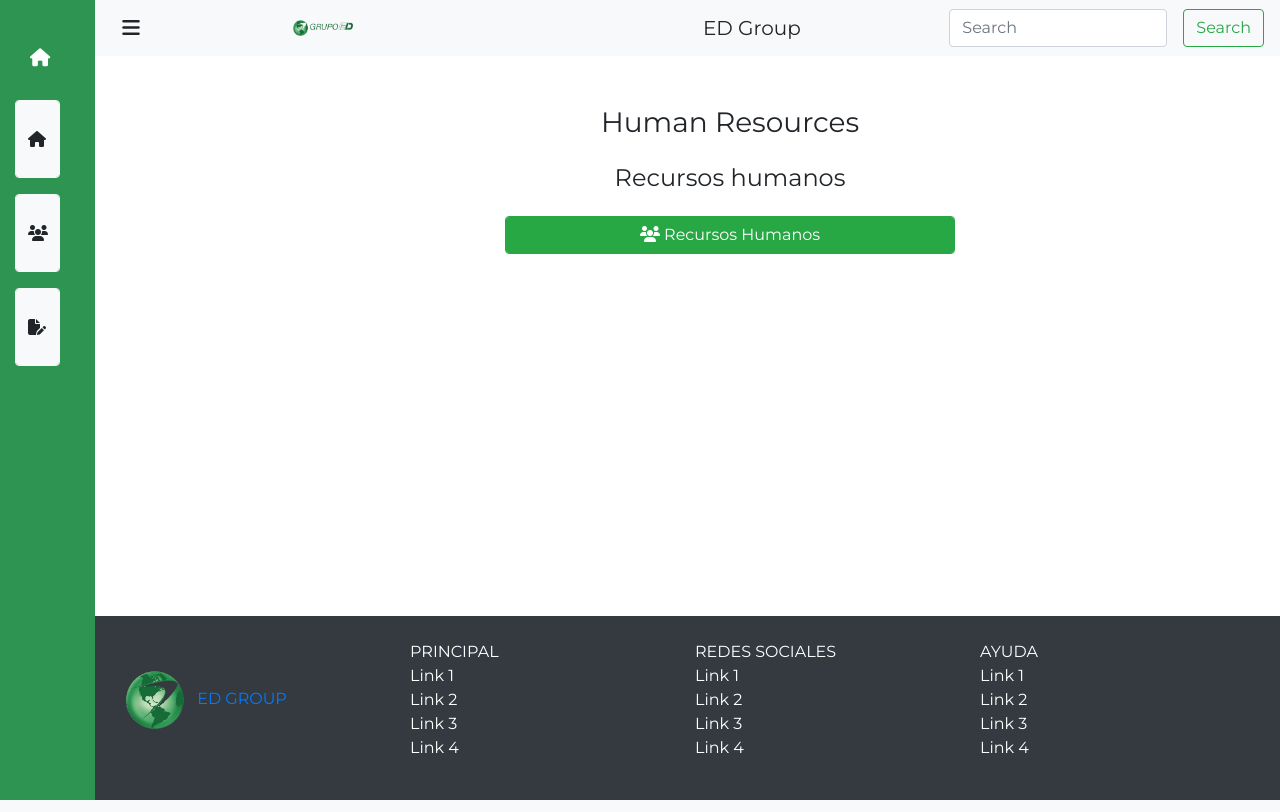
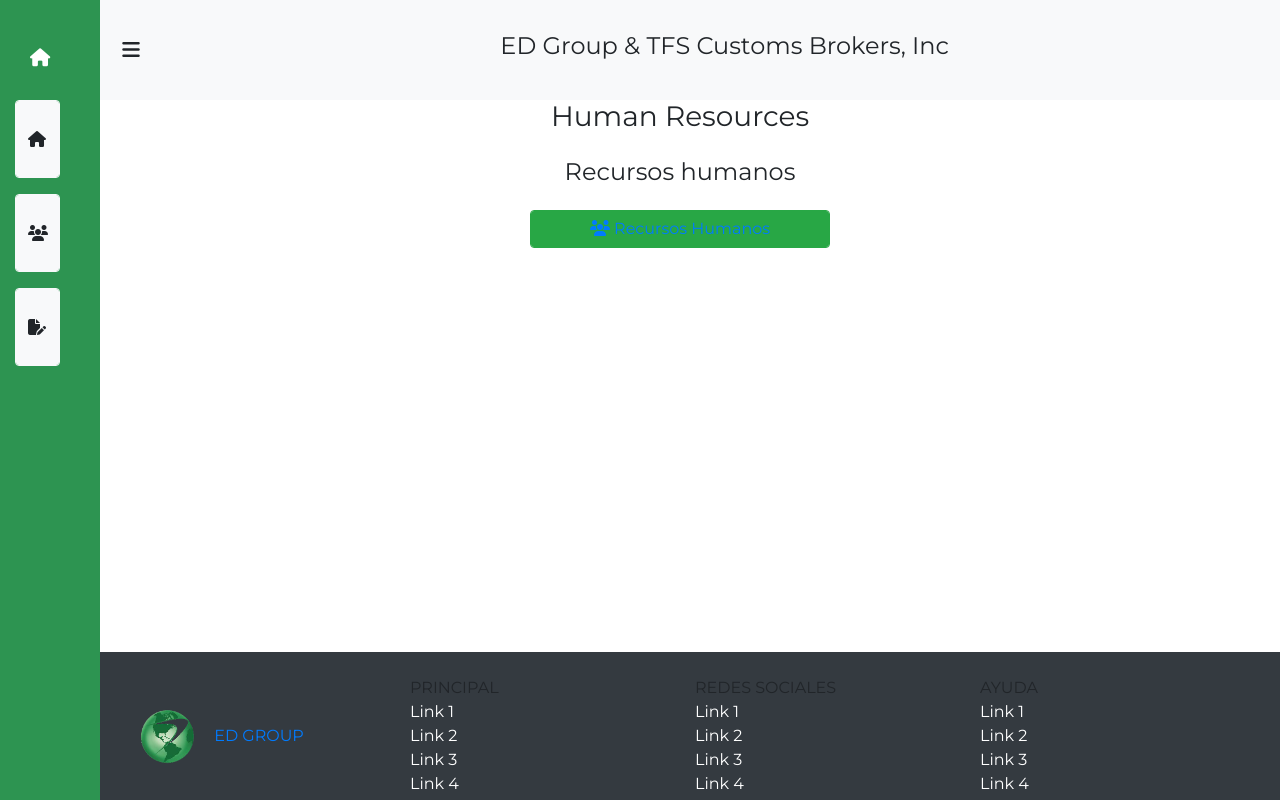
Before and after one commit to AngelSalazarRochaEDG/EvaluacionDeEmpleados, a PHP site: page /recursos_humanos in a window 1280 px wide. Run offline with PHP 8.4, Linux system fonts and the light colour scheme; some libraries are stand-ins or nearby versions.

Commit message:
Adaptando para integracion a edgroup

```diff
--- a/Vistas/home_view.php
+++ b/Vistas/home_view.php
@@ -17,36 +17,7 @@
 <body>
     <div class="container contenedor">
 
-        <div class="form-group row justify-content-center">
-            <h3>Human Resources</h3>
-        </div>
-        <div class="form-group row justify-content-center">
-            <h4>Recursos humanos</h3>
-        </div>
 
-        <div class="options__home">
-            <div class="form-group row justify-content-md-center">
-                <button type="button" class="btn btn-success form-control col-sm-5">
-                    <a class="" href="recursos_humanos/evaluar">
-                        <div class="option">
-                            <i class="fa-solid fa-users" title="Evaluacion de empleados" ></i>
-                            Recursos Humanos
-                        </div>
-                    </a>
-                </button>
-            </div>
-
-            <!-- <div class="form-group row justify-content-md-center">
-                <button type="button" class="btn btn-success form-control col-sm-5">
-                    <a class="" href="recursos_humanos/supervision">
-                        <div class="option">
-                            <i class="fa-solid fa-file-pen" title="Evaluacion de empleados"></i>
-                            Supervision
-                        </div>
-                    </a>
-                </button>
-            </div> -->
-        </div>
 
     </div>
 </body>
--- a/Vistas/home_title.php
+++ b/Vistas/home_view1.php
@@ -5,39 +5,33 @@
     <meta charset="UTF-8">
     <meta http-equiv="X-UA-Compatible" content="IE=edge">
     <meta name="viewport" content="width=device-width, initial-scale=1.0">
-
     <title>Evaluación de empleados</title>
 
     <link rel="stylesheet" href="https://maxcdn.bootstrapcdn.com/bootstrap/4.0.0/css/bootstrap.min.css" integrity="sha384-Gn5384xqQ1aoWXA+058RXPxPg6fy4IWvTNh0E263XmFcJlSAwiGgFAW/dAiS6JXm" crossorigin="anonymous">
-
-    <link rel="stylesheet" href="./css/home_stiles.css?14">
+    <link rel="stylesheet" href="./css/home_stiles.css?15">
 
     <script src="http://ajax.googleapis.com/ajax/libs/jquery/1/jquery.min.js"></script>
-
-    <script tipe="text/javascript" src="./Controladores/title_controller.js?14022023"></script>
-
+    <!-- <script tipe="text/javascript" src="./Controladores/title_controller.js?14022023"></script> -->
     <script src="https://kit.fontawesome.com/41bcea2ae3.js"></script>
 </head>
-<body id="body">
+<body id="body" onload="currentDay()">
 
     <!-- titulo y menu -->
     <div id="main-app" class="main-wrapper">
         <nav class="navbar navbar-light bg-light">
 
-            <header>
+                <header class="col-md-2 col-4 row">
                     <div class="icon__menu">
                         <i class="fas fa-bars" id="btn_open"></i>
                     </div>
                 </header>
 
-            <a href="#" class="col-md-3 text-reset text-uppercase d-flex align-items-center">
-                <img src="./resources/logo nuevo.png" alt="Logo EDGroup" class="img-logo mr-2 img-fluid" width="60px">
-                <a class="navbar-brand">ED Group</a>
-            </a>
-            <form class="form-inline">
-                <input class="form-control mr-sm-3" type="search" placeholder="Search" aria-label="Search">
-                <button class="btn btn-outline-success my-2 my-sm-0" type="submit">Search</button>
-            </form>
+                <!-- <a href="../recursos_humanos" class="col-md-2  text-reset text-uppercase d-flex align-items-center">
+                    <img src="./resources/logo nuevo.png" alt="Logo EDGroup" class="" >
+                </a> -->
+                <h4 class="col-8 col-sm-8 col-md-8 col-lg-8">ED Group & TFS Customs Brokers, Inc</h4>
+
+
         </nav>
     </div>
 
@@ -52,19 +46,17 @@
         <!-- Opciones de menu -->
         <div class="options__menu container-fluid">
             <div class="form-group row">
-                <button type="button" class="btn btn-light form-control col-sm-12" onclick="VerHomeTitle();">
-                    <a class=""><!--  selected -->
+                <a class="btn btn-light form-control col-sm-12" href="../"><!--  selected -->
                     <div class="option">
                         <i class="fas fa-home" title="Inicio"></i>
                         Inicio
                     </div>
                 </a>
-                </button>
             </div>
 
             <div class="form-group row">
-                <button type="button" class="btn btn-light form-control col-sm-12" onclick="VerEvaluacion();">
-                    <a class="">
+                <button type="button" class="btn btn-light form-control col-sm-12">
+                    <a class="" href="recursos_humanos/evaluar">
                         <div class="option">
                             <i class="fa-solid fa-users" title="Evaluacion de empleados"></i>
                             Recursos Humanos
@@ -74,7 +66,7 @@
             </div>
 
             <div class="form-group row">
-                <button type="button" class="btn btn-light form-control col-sm-12" onclick="VerSupervisor();">
+                <button type="button" class="btn btn-light form-control col-sm-12">
                     <a class="">
                         <div class="option">
                             <i class="fa-solid fa-file-pen" title="Supervisor"></i>
@@ -88,11 +80,26 @@
 
     <!-- Contenedor principal -->
     <main>
-        <div class="container" >
+        <div class="container col-10 col-sm-7 col-md-4 col-lg-3" id="contenido">
+            <div class="form-group row justify-content-center">
+                <h3>Human Resources</h3>
+            </div>
 
-            <!-- container que carga el contenido de las views. -->
-            <div class="container" id="contenido"></div>
-
+            <div class="form-group row justify-content-center">
+                <h4>Recursos humanos</h3>
+            </div>
+            <div class="options__home">
+                <div class="form-group row justify-content-md-center">
+                    <button type="button" class="btn btn-success form-control">
+                        <a class="" href="recursos_humanos/evaluar">
+                            <div class="option">
+                                <i class="fa-solid fa-users" title="Evaluacion de empleados" ></i>
+                                Recursos Humanos
+                            </div>
+                        </a>
+                    </button>
+                </div>
+            </div>
         </div>
     </main>
 
@@ -106,7 +113,7 @@
                 <!-- Footer -->
                 <a href="#" class="col-3 text-reset text-uppercase d-flex align-items-center">
                     <div class="form-group">
-                        <img src="./resources/logo nuevo 2.png" alt="Logo EDGroup" class="img-logo mr-2 img-fluid" width="60px">
+                        <img src="./resources/logo nuevo 2.png" alt="Logo EDGroup" class="col-md-4" width="60px">
                         ED Group
                     </div>
                 </a>
--- a/css/home_stiles.css
+++ b/css/home_stiles.css
@@ -12,7 +12,7 @@
     margin: 0px;
     padding: 0px;
     box-sizing: border-box;
-    text-decoration: none;
+    text-decoration: none !important;
     font-family: 'Montserrat', sans-serif;
 }
 
@@ -26,6 +26,24 @@
     flex-direction: column;
     min-height: 100vh;
     transition: margin-left 300ms cubic-bezier(0.785, 0.135, 0.15, 0.86);
+}
+
+nav {
+    height: 100px;
+    color:#212529;
+}
+
+@media screen and (max-width: 570px) {
+    nav {
+        background-color: white;
+    }
+    nav h4 {
+        font-size: small;
+    }
+}
+
+nav img {
+    width: 140px;
 }
 
 .icon__menu{
@@ -44,7 +62,7 @@
 }
 
 .menu__side{
-    width: 95px;
+    width: 100px;
     height: 100%;
     background: #2D9451;
     position: fixed;
@@ -55,7 +73,7 @@
     z-index: 300;
     overflow: hidden;
     overflow-y: scroll;
-    border-right: 20px solid #2D9451;
+    border-right: 25px solid #2D9451;
     transition: all 300ms cubic-bezier(0.785, 0.135, 0.15, 0.86);
 }
 
@@ -98,7 +116,7 @@
 }
 
 .options__menu a{
-    color: #ffffff;
+    color: #212529;
     cursor: default;
     display: block;
     position: relative;
@@ -106,7 +124,7 @@
 }
 
 .options__menu a:hover{
-    color: white;
+    color: #212529;
 }
 
 .options__menu .option{
```
Also changed, not shown: Vistas/evaluacion_view.php (+14 -24 lines), .htaccess. Lines whose indentation alone changed are shown as unchanged.
